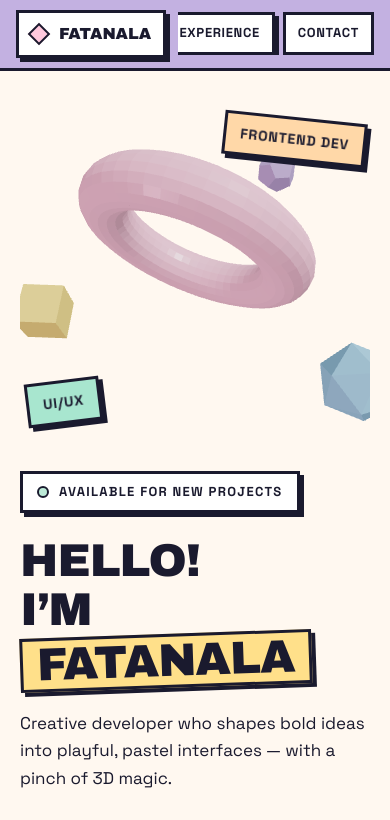
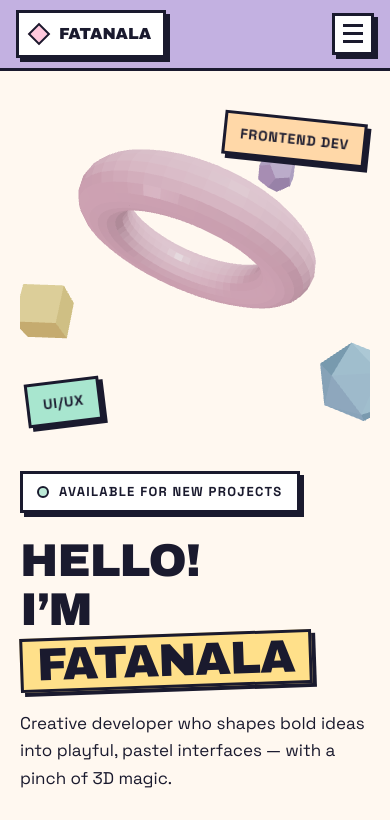
Before and after one commit to max-tantan/portofolio-neo, a React (Vite) app: page / in a window 390 px wide. Shown: the top 820 px of the page. Built offline with nearby package versions, Linux system fonts and the light colour scheme.

Commit message:
feat: implement mobile drawer and enhance sidebar navigation

```diff
--- a/src/App.css
+++ b/src/App.css
@@ -114,6 +114,71 @@
 .sidebar-3d--loading {
   background-image: radial-gradient(var(--sky) 3px, transparent 3px);
   background-size: 22px 22px;
+}
+
+/* ---------- mobile bar / drawer ---------- */
+
+.mobile-bar {
+  display: none;
+}
+
+.hamburger {
+  display: none;
+}
+
+.drawer-backdrop {
+  position: fixed;
+  inset: 0;
+  background: rgba(26, 26, 46, 0.45);
+  z-index: 60;
+}
+
+.drawer {
+  position: fixed;
+  inset: 0 auto 0 0;
+  width: min(310px, 84vw);
+  background: var(--lavender);
+  border-right: var(--border-w) solid var(--ink);
+  padding: 20px;
+  z-index: 70;
+  overflow-y: auto;
+  display: flex;
+  flex-direction: column;
+  box-shadow: 8px 0 0 rgba(26, 26, 46, 0.15);
+}
+
+.drawer__close {
+  position: absolute;
+  top: 16px;
+  right: 16px;
+  width: 40px;
+  height: 40px;
+  border: var(--border-w) solid var(--ink);
+  background: var(--pink);
+  box-shadow: var(--shadow-hard-sm);
+  font-size: 24px;
+  line-height: 1;
+  transition: transform 0.12s ease, box-shadow 0.12s ease;
+}
+
+.drawer__close:hover {
+  transform: translate(-2px, -2px);
+  box-shadow: var(--shadow-hard);
+}
+
+.drawer__logo {
+  margin-bottom: 24px;
+  padding-right: 40px;
+}
+
+.drawer__nav {
+  display: flex;
+  flex-direction: column;
+  gap: 12px;
+}
+
+.drawer__3d {
+  margin-top: 24px;
 }
 
 /* ---------- marquee ---------- */
@@ -693,54 +758,66 @@
   }
 
   .sidebar {
-    position: sticky;
-    top: 0;
-    width: auto;
-    inset: auto;
+    display: none;
+  }
+
+  .mobile-bar {
+    display: flex;
     flex-direction: row;
     flex-wrap: nowrap;
     align-items: center;
     justify-content: space-between;
     gap: 12px;
     padding: 10px 16px;
-    border-right: none;
+    background: var(--lavender);
     border-bottom: var(--border-w) solid var(--ink);
+    position: sticky;
+    top: 0;
+    z-index: 55;
   }
 
-  .sidebar__logo {
+  .mobile-bar__logo {
     margin-bottom: 0;
     font-size: 16px;
     padding: 8px 12px;
     flex: none;
   }
 
-  .sidebar__nav {
-    flex-direction: row;
-    flex-wrap: nowrap;
-    gap: 8px;
-    flex: 1;
-    justify-content: flex-end;
-    overflow-x: auto;
-    scrollbar-width: none;
+  .hamburger {
+    display: inline-flex;
+    flex-direction: column;
+    justify-content: center;
+    gap: 5px;
+    width: 42px;
+    height: 42px;
+    flex: none;
+    border: var(--border-w) solid var(--ink);
+    background: var(--white);
+    box-shadow: var(--shadow-hard-sm);
+    padding: 8px;
   }
 
-  .sidebar__nav::-webkit-scrollbar {
-    display: none;
+  .hamburger span {
+    height: 3px;
+    width: 100%;
+    background: var(--ink);
+    transition: transform 0.2s ease, opacity 0.2s ease;
   }
 
-  .sidebar__link {
-    padding: 8px 12px;
-    font-size: 13px;
-    flex: none;
-    white-space: nowrap;
+  .mobile-bar.is-open .hamburger span:nth-child(1) {
+    transform: translateY(8px) rotate(45deg);
   }
 
-  .sidebar__link-index {
-    display: none;
+  .mobile-bar.is-open .hamburger span:nth-child(2) {
+    opacity: 0;
+  }
+
+  .mobile-bar.is-open .hamburger span:nth-child(3) {
+    transform: translateY(-8px) rotate(-45deg);
   }
 
   .sidebar-3d-wrap {
-    display: none;
+    display: block;
   }
 
   .hero__main {
--- a/src/components/Sidebar.tsx
+++ b/src/components/Sidebar.tsx
@@ -1,5 +1,5 @@
-import { motion } from 'framer-motion'
-import { lazy, Suspense } from 'react'
+import { AnimatePresence, motion } from 'framer-motion'
+import { lazy, Suspense, useEffect, useState } from 'react'
 import { spring } from '../lib/motion'
 
 const Sidebar3D = lazy(() =>
@@ -15,12 +15,57 @@ const NAV = [
   { id: 'contact', label: 'Contact', index: '06' },
 ]
 
+type NavLinkProps = {
+  item: { id: string; label: string; index: string }
+  active: boolean
+  pillId: string
+  animate?: boolean
+  delay?: number
+  onNavigate?: () => void
+}
+
+function NavLink({ item, active, pillId, animate, delay, onNavigate }: NavLinkProps) {
+  return (
+    <motion.a
+      href={`#${item.id}`}
+      className={`sidebar__link ${active ? 'is-active' : ''}`}
+      onClick={onNavigate}
+      initial={animate ? { x: -30, opacity: 0 } : false}
+      animate={animate ? { x: 0, opacity: 1 } : undefined}
+      transition={animate ? { ...spring, delay } : undefined}
+      whileHover={{ x: -3, y: -3 }}
+      whileTap={{ x: 0, y: 0 }}
+    >
+      {active && (
+        <motion.span
+          className="sidebar__link-pill"
+          layoutId={pillId}
+          transition={spring}
+        />
+      )}
+      <span className="sidebar__link-index">{item.index}</span>
+      <span className="sidebar__link-label">{item.label}</span>
+    </motion.a>
+  )
+}
+
 type SidebarProps = {
   active: string
 }
 
 export function Sidebar({ active }: SidebarProps) {
+  const [open, setOpen] = useState(false)
+  const close = () => setOpen(false)
+
+  useEffect(() => {
+    document.body.style.overflow = open ? 'hidden' : ''
+    return () => {
+      document.body.style.overflow = ''
+    }
+  }, [open])
+
   return (
+    <>
       <motion.aside
         className="sidebar"
         initial={{ x: -40, opacity: 0 }}
@@ -39,39 +84,100 @@ export function Sidebar({ active }: SidebarProps) {
 
         <nav className="sidebar__nav" aria-label="Sections">
           {NAV.map((item, i) => (
-          <motion.a
+            <NavLink
               key={item.id}
-            href={`#${item.id}`}
-            className={`sidebar__link ${active === item.id ? 'is-active' : ''}`}
-            initial={{ x: -30, opacity: 0 }}
-            animate={{ x: 0, opacity: 1 }}
-            transition={{ ...spring, delay: 0.25 + i * 0.05 }}
-            whileHover={{ x: -3, y: -3 }}
-            whileTap={{ x: 0, y: 0 }}
-          >
-            {active === item.id && (
-              <motion.span
-                className="sidebar__link-pill"
-                layoutId="nav-pill"
-                transition={spring}
+              item={item}
+              active={active === item.id}
+              pillId="nav-pill"
+              animate
+              delay={0.25 + i * 0.05}
             />
-            )}
-            <span className="sidebar__link-index">{item.index}</span>
-            <span className="sidebar__link-label">{item.label}</span>
-          </motion.a>
           ))}
         </nav>
 
-      <motion.div
-        className="sidebar-3d-wrap"
-        initial={{ opacity: 0, y: 16 }}
-        animate={{ opacity: 1, y: 0 }}
-        transition={{ ...spring, delay: 0.7 }}
-      >
+        <div className="sidebar-3d-wrap">
           <Suspense fallback={<div className="sidebar-3d sidebar-3d--loading" />}>
             <Sidebar3D />
           </Suspense>
-      </motion.div>
+        </div>
       </motion.aside>
+
+      <motion.header
+        className={`mobile-bar ${open ? 'is-open' : ''}`}
+        initial={{ y: -40, opacity: 0 }}
+        animate={{ y: 0, opacity: 1 }}
+        transition={{ ...spring, delay: 0.1 }}
+      >
+        <a href="#hero" className="sidebar__logo mobile-bar__logo" onClick={close}>
+          <span className="sidebar__logo-star" aria-hidden="true" />
+          <span className="sidebar__logo-name">Fatanala</span>
+        </a>
+        <button
+          type="button"
+          className="hamburger"
+          onClick={() => setOpen((o) => !o)}
+          aria-label={open ? 'Close menu' : 'Open menu'}
+          aria-expanded={open}
+        >
+          <span />
+          <span />
+          <span />
+        </button>
+      </motion.header>
+
+      <AnimatePresence>
+        {open && (
+          <>
+            <motion.div
+              className="drawer-backdrop"
+              onClick={close}
+              initial={{ opacity: 0 }}
+              animate={{ opacity: 1 }}
+              exit={{ opacity: 0 }}
+              transition={{ duration: 0.2 }}
+            />
+            <motion.nav
+              className="drawer"
+              aria-label="Sections"
+              role="dialog"
+              aria-modal="true"
+              initial={{ x: '-100%' }}
+              animate={{ x: 0 }}
+              exit={{ x: '-100%' }}
+              transition={spring}
+            >
+              <button
+                type="button"
+                className="drawer__close"
+                onClick={close}
+                aria-label="Close menu"
+              >
+                &times;
+              </button>
+              <a href="#hero" className="sidebar__logo drawer__logo" onClick={close}>
+                <span className="sidebar__logo-star" aria-hidden="true" />
+                <span className="sidebar__logo-name">Fatanala</span>
+              </a>
+              <div className="drawer__nav">
+                {NAV.map((item) => (
+                  <NavLink
+                    key={item.id}
+                    item={item}
+                    active={active === item.id}
+                    pillId="drawer-pill"
+                    onNavigate={close}
+                  />
+                ))}
+              </div>
+              <div className="sidebar-3d-wrap drawer__3d">
+                <Suspense fallback={<div className="sidebar-3d sidebar-3d--loading" />}>
+                  <Sidebar3D />
+                </Suspense>
+              </div>
+            </motion.nav>
+          </>
+        )}
+      </AnimatePresence>
+    </>
   )
 }
```
Lines whose indentation alone changed are shown as unchanged.
